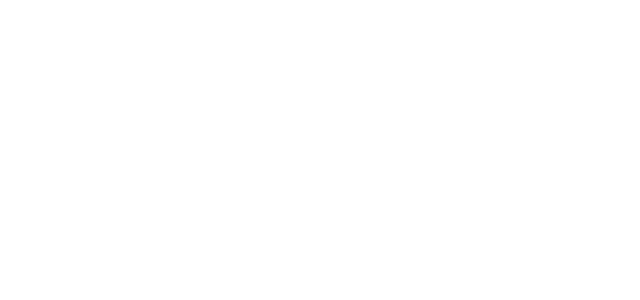
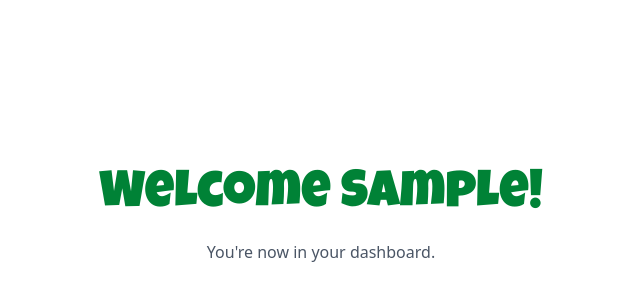
Before and after one commit to williamcs50/Achievers, a React (Vite) app in the folder moodmoney/: page /dashboard in a window 1280 px wide. Before the commit this address had no page. Shown: the part 220-520 px from the top of the page, without its empty margins (319-959 px from the left). Built offline with nearby package versions, Linux system fonts and the light colour scheme; sample sign-in values are in the browser's storage.

Commit message:
Created simple dashboard, stored current user to navigate to dashboard

```diff
--- a/moodmoney/src/main.jsx
+++ b/moodmoney/src/main.jsx
@@ -4,6 +4,7 @@
 import Welcome from './pages/Welcome'
 import Signup from './pages/Signup.jsx'
 import Login from './pages/Login.jsx'
+import Dashboard from './pages/Dashboard.jsx'
 import './index.css'
 
 ReactDOM.createRoot(document.getElementById('root')).render(
@@ -13,6 +14,7 @@
         <Route path="/" element={<Welcome />} />
         <Route path="/signup" element={<Signup />} />
         <Route path="/login" element={<Login />} />
+        <Route path="/dashboard" element={<Dashboard />} />
       </Routes>
     </BrowserRouter>
   </React.StrictMode>
--- /dev/null
+++ b/moodmoney/src/pages/Dashboard.jsx
@@ -0,0 +1,42 @@
+// src/pages/Dashboard.jsx
+import React, { useEffect, useState } from 'react'
+import { useNavigate } from 'react-router-dom'
+
+export default function Dashboard() {
+  const navigate = useNavigate()
+  const [user, setUser] = useState(null)
+
+  useEffect(() => {
+    const storedUser = JSON.parse(localStorage.getItem('user'))
+    if (!storedUser) {
+      navigate('/') // If no user is stored, redirect to welcome
+    } else {
+      setUser(storedUser)
+    }
+  }, [navigate])
+
+  const handleLogout = () => {
+    localStorage.removeItem('user')
+    navigate('/')
+  }
+
+  return (
+    <div className="w-screen min-h-screen bg-white flex flex-col">
+      <div className="w-full flex justify-end p-4">
+        <button
+          onClick={handleLogout}
+          className="bg-red-500 hover:bg-red-600 text-white font-semibold px-4 py-2 rounded"
+        >
+          Logout
+        </button>
+      </div>
+
+      <div className="flex flex-col items-center justify-center flex-grow">
+        <h1 className="text-2xl font-bold text-green-700 font-luckiest mb-4">
+          Welcome {user?.firstName || 'User'}!
+        </h1>
+        <p className="text-gray-600">You're now in your dashboard.</p>
+      </div>
+    </div>
+  )
+}
--- a/moodmoney/src/pages/Login.jsx
+++ b/moodmoney/src/pages/Login.jsx
@@ -26,8 +26,8 @@
 
     try {
       const res = await axios.post('http://localhost:5000/api/auth/login', formData);
-      console.log(res.data); // Can save user to localStorage here
-      navigate('/'); // or navigate to a dashboard/home page
+      localStorage.setItem('user', JSON.stringify(res.data.user));
+      navigate('/dashboard')
     } catch (err) {
       setError(err.response?.data?.error || 'Login failed');
     }
--- a/moodmoney/src/pages/Signup.jsx
+++ b/moodmoney/src/pages/Signup.jsx
@@ -1,10 +1,12 @@
 import React, { useState } from 'react'
 import { Link } from 'react-router-dom'
+import { useNavigate } from 'react-router-dom';
 import MoodMoneyLogo from '../assets/MoodMoneyLogo.png'
 import { IoArrowBack } from "react-icons/io5"
 import axios from 'axios'
 
 export default function Signup() {
+  const navigate = useNavigate();
   const [formData, setFormData] = useState({
     firstName: '',
     lastName: '',
@@ -23,8 +25,14 @@
 
     try {
       const res = await axios.post('http://localhost:5000/api/auth/register', formData);
+      console.log("Full Response:", res);
+      console.log("res.data:", res.data);
       setMessage('✅ Account created successfully!');
-      console.log(res.data);
+      console.log("Full Response:", res);
+      console.log("res.data:", res.data);
+
+      localStorage.setItem('user', JSON.stringify(res.data.user));
+      navigate('/dashboard')
     } catch (err) {
       console.error(err);
       setMessage('❌ Error: ' + (err.response?.data?.error || 'Something went wrong.'));
```
